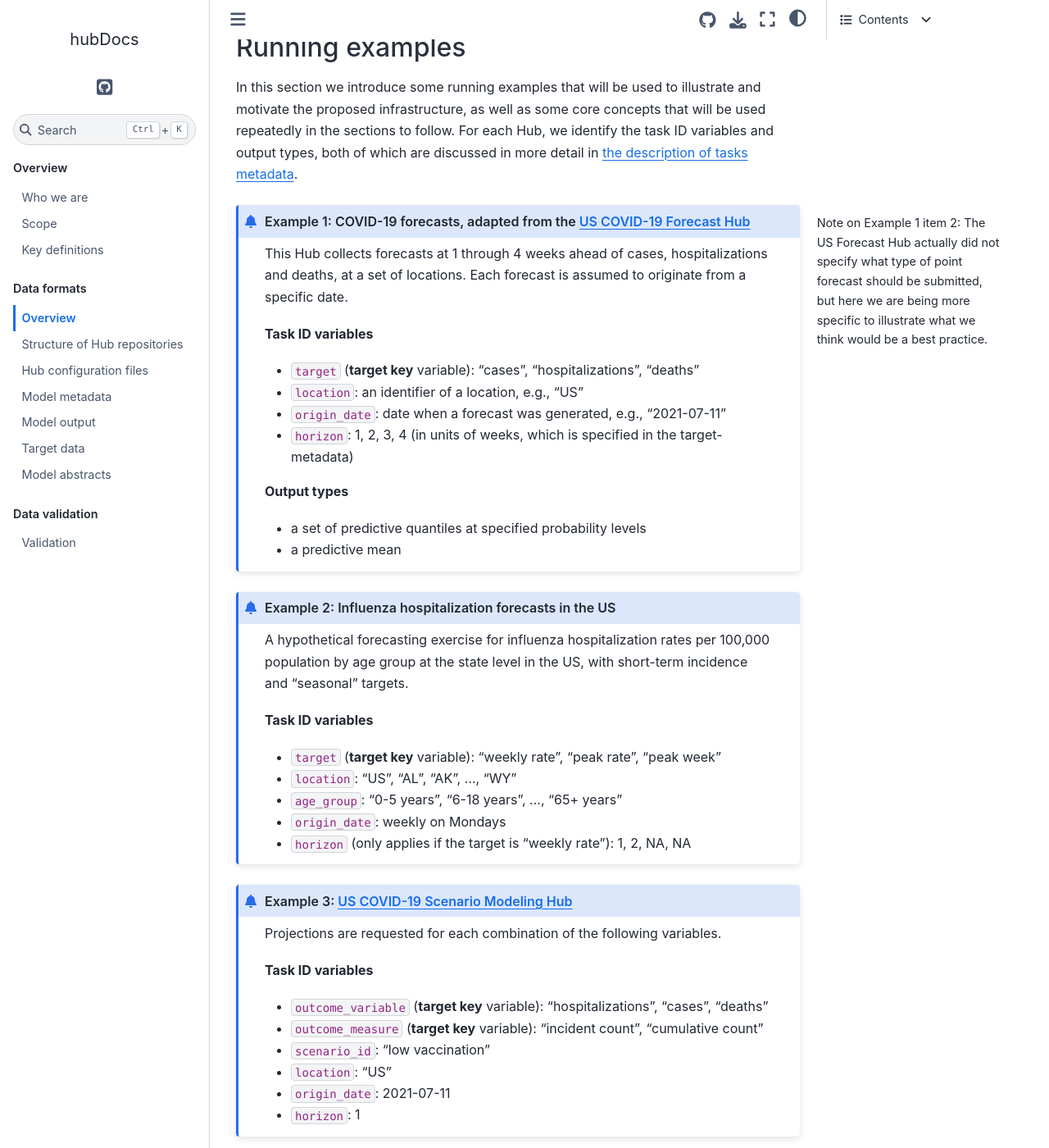
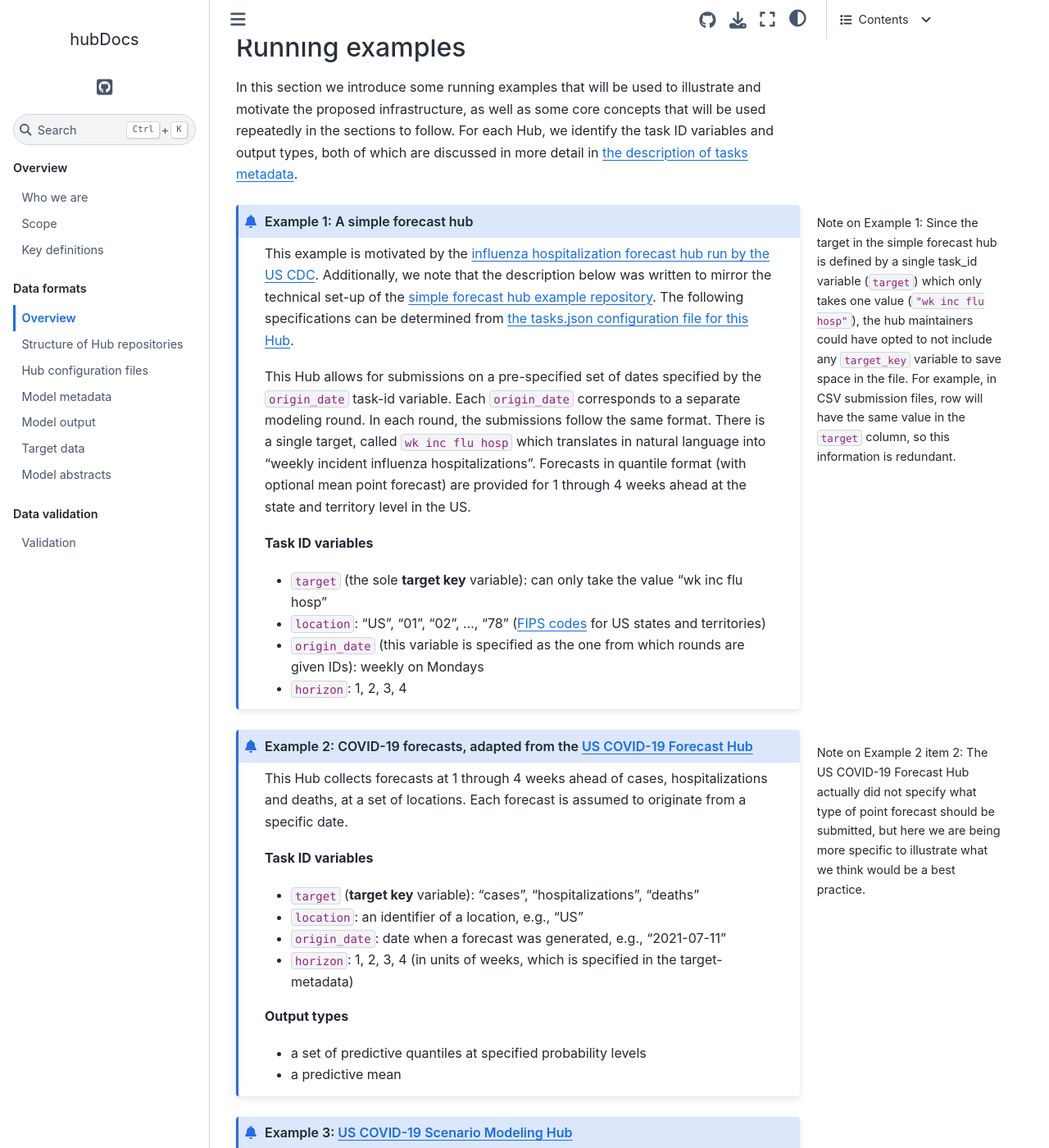
Before and after one commit to hubverse-org/hubDocs, a Sphinx documentation site: the page built from docs/source/format/intro-data-formats.md, in a window 1280 px wide and 1400 px high, scrolled down 618 px. Shown: the whole window at 82% size. Built offline with Sphinx 7.4.7 and the Sphinx Book theme 1.1.4, drawn with Linux system fonts in a browser that asks for light colours.

Commit message:
updating Example 1 and intro data formats.

````diff
--- a/docs/source/format/intro-data-formats.md
+++ b/docs/source/format/intro-data-formats.md
@@ -17,11 +17,31 @@ This section of the documentation provides standards for:
 ## Running examples
 In this section we introduce some running examples that will be used to illustrate and motivate the proposed infrastructure, as well as some core concepts that will be used repeatedly in the sections to follow. For each Hub, we identify the task ID variables and output types, both of which are discussed in more detail in [the description of tasks metadata](tasks-metadata).
 
+
 ```{margin}
-Note on Example 1 item 2: The US Forecast Hub actually did not specify what type of point forecast should be submitted, but here we are being more specific to illustrate what we think would be a best practice.
+Note on Example 1: Since the target in the simple forecast hub is defined by a single task_id variable (`target`) which only takes one value (`"wk inc flu hosp"`), the hub maintainers could have opted to not include any `target_key` variable to save space in the file. For example, in CSV submission files, row will have the same value in the `target` column, so this information is redundant.
 ```
 
-```{admonition} Example 1: COVID-19 forecasts, adapted from the [US COVID-19 Forecast Hub](https://covid19forecasthub.org/)
+```{admonition} Example 1: A simple forecast hub
+
+This example is motivated by the [influenza hospitalization forecast hub run by the US CDC](https://github.com/cdcepi/Flusight-forecast-data).  Additionally, we note that the description below was written to mirror the technical set-up of the [simple forecast hub example repository](https://github.com/Infectious-Disease-Modeling-Hubs/example-simple-forecast-hub). The following specifications can be determined from [the tasks.json configuration file for this Hub](https://github.com/Infectious-Disease-Modeling-Hubs/example-simple-forecast-hub/blob/main/hub-config/tasks.json).
+
+This Hub allows for submissions on a pre-specified set of dates specified by the `origin_date` task-id variable. Each `origin_date` corresponds to a separate modeling round. In each round, the submissions follow the same format. There is a single target, called `wk inc flu hosp` which translates in natural language into "weekly incident influenza hospitalizations". Forecasts in quantile format (with optional mean point forecast) are provided for 1 through 4 weeks ahead at the state and territory level in the US.
+
+**Task ID variables**
+
+* `target` (the sole **target key** variable): can only take the value "wk inc flu hosp"
+* `location`: “US”, “01”, “02”, …, “78” ([FIPS codes](https://en.wikipedia.org/wiki/Federal_Information_Processing_Standards) for US states and territories)
+* `origin_date` (this variable is specified as the one from which rounds are given IDs): weekly on Mondays
+* `horizon`: 1, 2, 3, 4
+```
+
+
+```{margin}
+Note on Example 2 item 2: The US COVID-19 Forecast Hub actually did not specify what type of point forecast should be submitted, but here we are being more specific to illustrate what we think would be a best practice.
+```
+
+```{admonition} Example 2: COVID-19 forecasts, adapted from the [US COVID-19 Forecast Hub](https://covid19forecasthub.org/)
 
 This Hub collects forecasts at 1 through 4 weeks ahead of cases, hospitalizations and deaths, at a set of locations. Each forecast is assumed to originate from a specific date.
 
@@ -39,19 +59,6 @@ This Hub collects forecasts at 1 through 4 weeks ahead of cases, hospitalization
 
 ```
 
-
-```{admonition} Example 2: Influenza hospitalization forecasts in the US
-
-A hypothetical forecasting exercise for influenza hospitalization rates per 100,000 population by age group at the state level in the US, with short-term incidence and “seasonal” targets.
-
-**Task ID variables**
-
-* `target` (**target key** variable): “weekly rate”, “peak rate”, “peak week”
-* `location`: “US”, “AL”, “AK”, …, “WY”
-* `age_group`: “0-5 years”, “6-18 years”, …, “65+ years”
-* `origin_date`: weekly on Mondays
-* `horizon` (only applies if the target is “weekly rate”): 1, 2, NA, NA
-```
 
 ```{admonition} Example 3: [US COVID-19 Scenario Modeling Hub](https://covid19scenariomodelinghub.org/)
 Projections are requested for each combination of the following variables.
````
